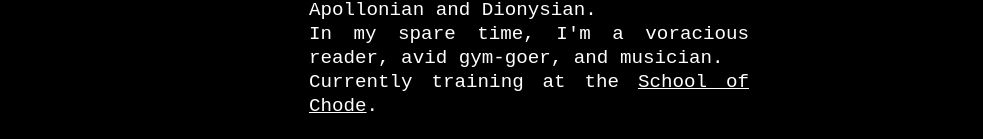
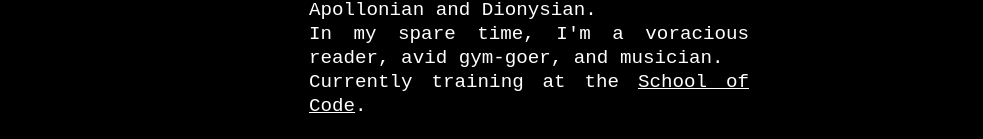
Before and after one commit to Antonio-Riccelli/portfolio, a React (Create React App) app: page / in a window 1280 px wide. Shown: the part 813-952 px from the top of the page, without its empty margins (111-1094 px from the left). Built offline with nearby package versions, Linux system fonts and the light colour scheme; a web font is replaced by a local one.

Commit message:
fixed typo - thanks Dan!

```diff
--- a/src/Components/AboutSection/index.js
+++ b/src/Components/AboutSection/index.js
@@ -13,7 +13,7 @@
                 <p className={styles.parBio}>Made in Italy, based in the UK.</p>
                 <p className={styles.parBio}>I've fallen in love with programming as it's one of the greatest expressions of creativity applied to logic. An intriguing fusion of Apollonian and Dionysian.</p>
                 <p className={styles.parBio}>In my spare time, I'm a voracious reader, avid gym-goer, and musician.</p>
-                <p className={styles.parBio}>Currently training at the <a href="https://www.schoolofcode.co.uk/">School of Chode</a>.</p>
+                <p className={styles.parBio}>Currently training at the <a href="https://www.schoolofcode.co.uk/">School of Code</a>.</p>
 
             </section>
         </section>
```
